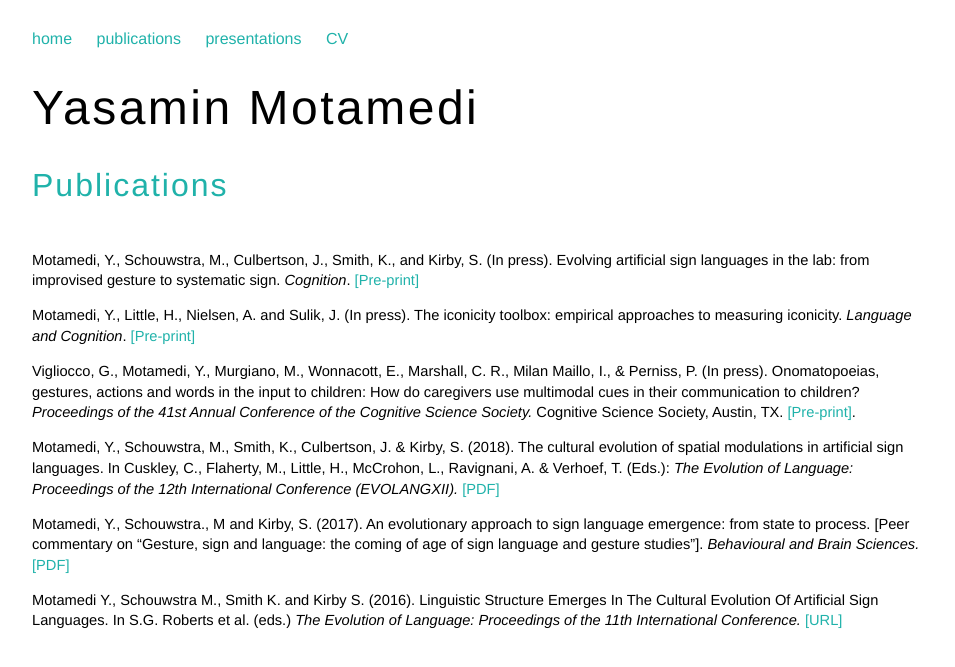
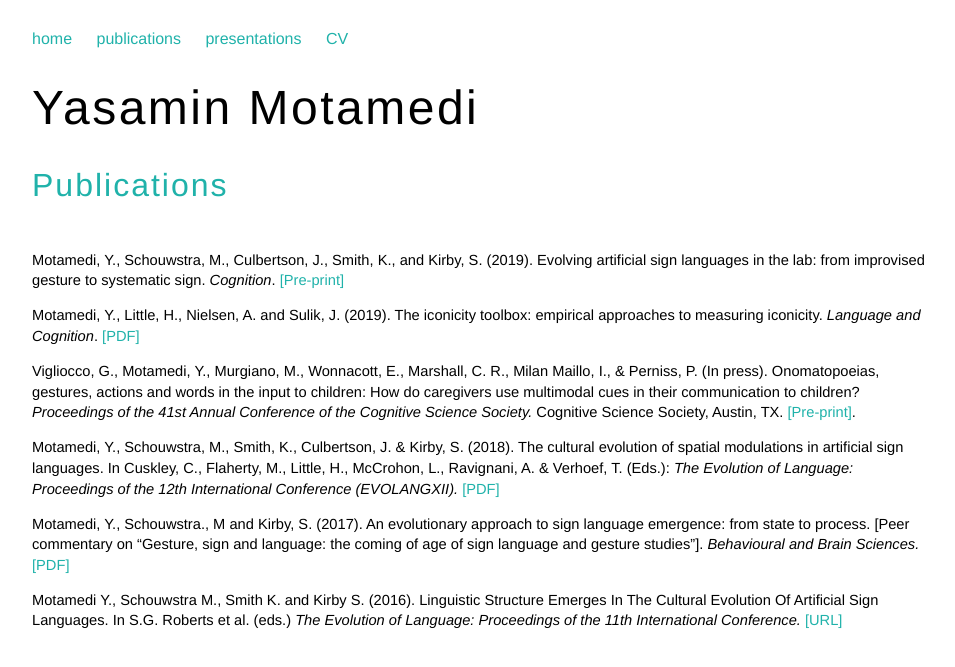
Before and after one commit to ymotamedi/ymotamedi.github.io, a Jekyll site: the page built from publications.html, in a window 1280 px wide. Shown: the top 667 px of the page, without its empty margins (160-1115 px from the left). Built offline with Jekyll 4.4.1, drawn with Linux system fonts in a browser that asks for light colours.

Commit message:
add link to iconicity paper online

```diff
--- a/publications.html
+++ b/publications.html
@@ -4,13 +4,14 @@
 ---
 <h2>Publications </h2>
 
-<p>Motamedi, Y., Schouwstra, M., Culbertson, J., Smith, K., and Kirby, S. (In press).
+<p>Motamedi, Y., Schouwstra, M., Culbertson, J., Smith, K., and Kirby, S. (2019).
   Evolving artificial sign languages in the lab: from improvised gesture to systematic sign.
 <i>Cognition</i>. <a href="https://doi.org/10.31234/osf.io/be7qy" target='blank'> [Pre-print]</a></p>
 
-<p>Motamedi, Y., Little, H., Nielsen, A. and Sulik, J. (In press).
+<p>Motamedi, Y., Little, H., Nielsen, A. and Sulik, J. (2019).
   The iconicity toolbox: empirical approaches to measuring iconicity. <i>Language and Cognition</i>.
-  <a href="iconicity_paper_accepted.pdf" target="blank">[Pre-print]</a></p>
+  <a href="https://doi.org/10.1017/langcog.2019.14" target="blank"></a>
+  <a href="iconicity_paper_accepted.pdf" target="blank">[PDF]</a></p>
 
 <p>Vigliocco, G., Motamedi, Y., Murgiano, M., Wonnacott, E., Marshall, C. R., Milan Maillo, I., & Perniss, P. (In press).
 Onomatopoeias, gestures, actions and words in the input to children:  How do caregivers use multimodal cues in their communication to children?
```
